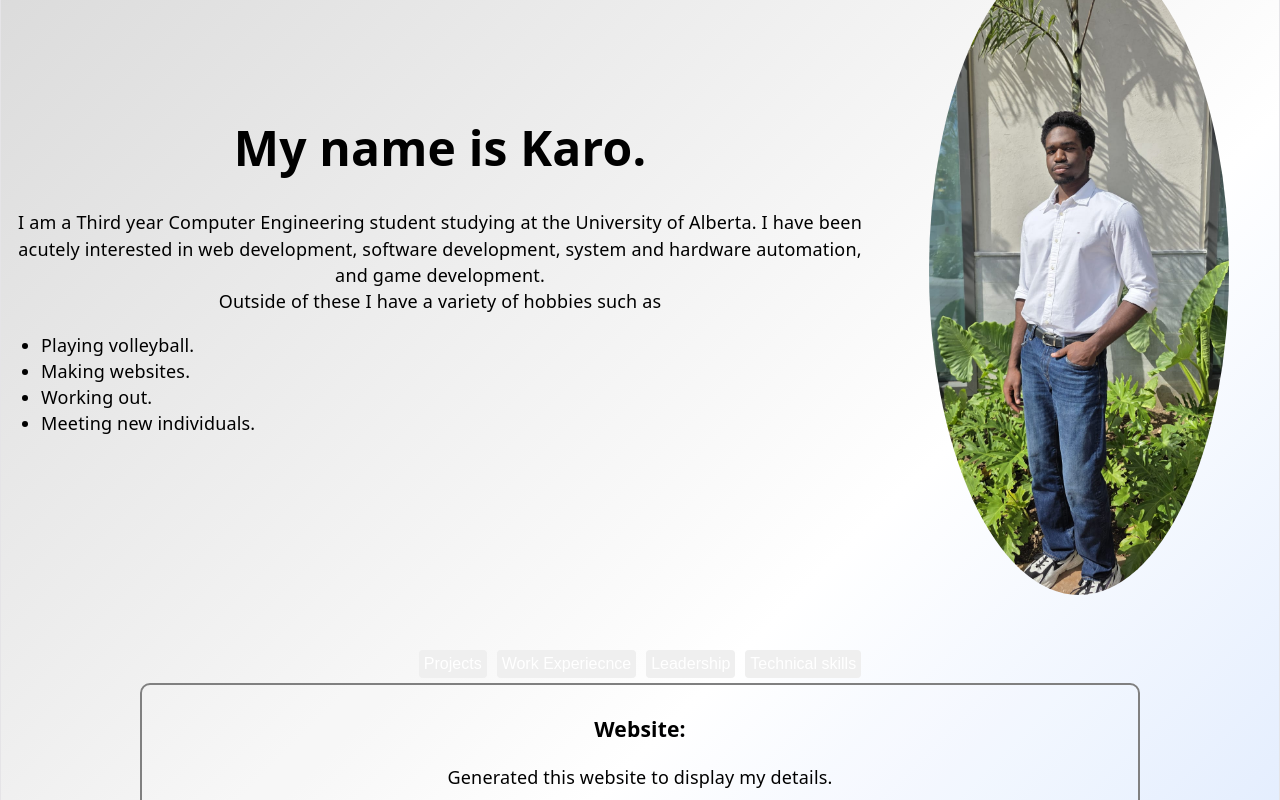
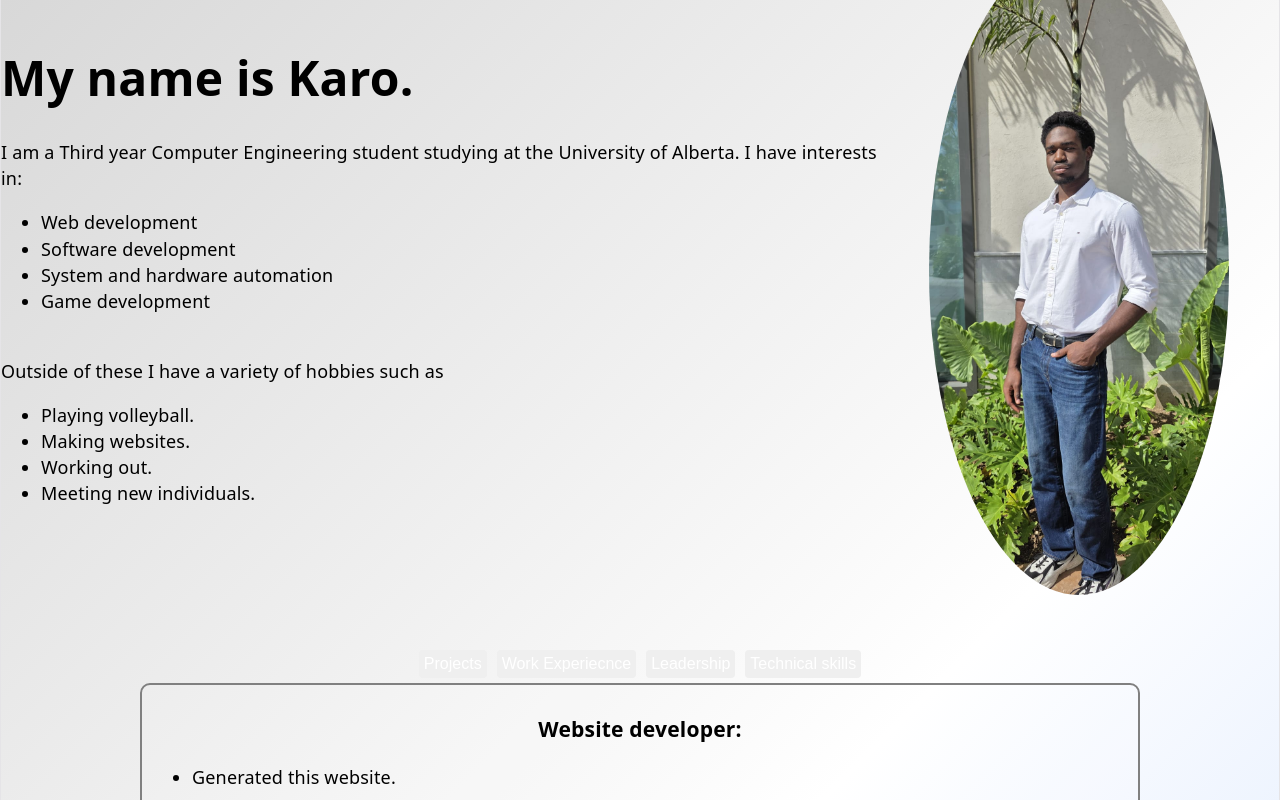
Before and after one commit to kdruid/My-Website, a React (Vite) app in the folder my-react-app/: page / in a window 1280 px wide. Both pictures are taken after a click on the button "Projects". Shown: the part 194-994 px from the top of the page. Built offline with nearby package versions, Linux system fonts and the light colour scheme.

Commit message:
updated_projects

```diff
--- a/my-react-app/src/App.css
+++ b/my-react-app/src/App.css
@@ -129,6 +129,12 @@ html, body, #root {
   display: flex;
   justify-content: space-between;
   align-items: center;
+  border: #84a5a2;
+
+  text-align: left;
+  box-sizing: border-box;
+  border-radius: 10px;
+  border-color: grey;
 }
 
 .content h3{
--- a/my-react-app/src/App.jsx
+++ b/my-react-app/src/App.jsx
@@ -20,8 +20,13 @@ function App() {
           <span>
             <h3>My name is Karo. <br /></h3>
             I am a Third year Computer Engineering student studying at the University of Alberta.
-            I have been acutely interested in web development, software development, system and
-            hardware automation, and game development.
+            I have interests in:
+            <ul>
+              <li>Web development</li>
+              <li>Software development</li>
+              <li>System and hardware automation</li>
+              <li>Game development</li>
+            </ul>
             <br />
             Outside of these I have a variety of hobbies such as
             <ul>
@@ -51,11 +56,24 @@ function App() {
 
         {tab =="projects" && (
         <div className="p_box">
-          <h3>Website: </h3> Generated this website to display
-          my details.
-          <h3>Hacksters: </h3> Acted as a front-end developer
-          for an interview bot my team and I created for HackED 2026. <br />
+          <h3>Website developer: </h3>
+          <ul>
+            <li>Generated this website.</li>
+          </ul>
+          <h3>Hacksters: </h3>
+          <ul>
+            <li>Acted as a front-end developer working mainly with CSS.</li>
+            <li>Worked on the webpage flow to allow the user a simple interface to work with</li>
+            <li> Created an interview bot that utilized MediaPipe to check engagement via posture and eye tracking.</li>
+          </ul>
           <img src={botImage} alt="image of our bot" className="images"/>
+
+          <h3>Video game creation</h3>
+          <ul>
+            <li>Dedicated over 50 hours of learning, designing and creating this maze type game using Godot Engine. </li>
+            <li>Utilizes storyline, multiple free non-comprehensive assets, multiple transitions, and some personal pixel art. </li>
+          </ul>
+          {/*<img src={gameImage} alt="idk" className="images"/>*/}
         </div>
         )}
 
@@ -83,6 +101,11 @@ function App() {
         {tab =="work" && (
         <div className="w_box">
           <h3> Assisstant Crew Leader</h3>
+            <ul>
+              <li>Managed and prioritized tasks across multiple job sites with high attention to detail and quality standards.</li>
+              <li>Demonstrated strong problem-solving skills in changing environments. </li>
+              <li>Worked effectively in a team to complete projects on schedule. </li>
+            </ul>
         </div>
         )}
 
```
